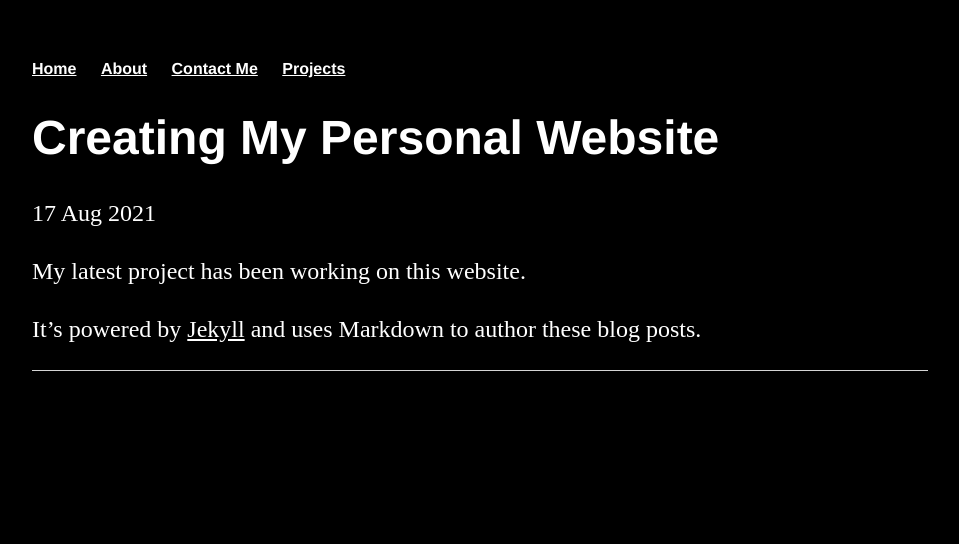
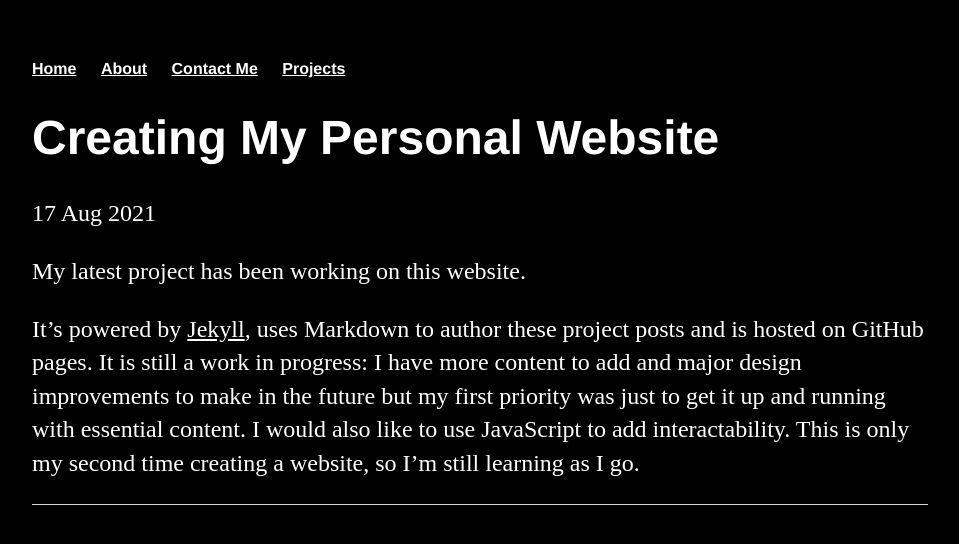
Before and after one commit to rachel-scott/rachel-scott.github.io, a Jekyll site: the page built from _posts/2021-07-24-Site-Launched.md, in a window 1280 px wide. Shown: the top 544 px of the page, without its empty margins (160-1119 px from the left). Built offline with Jekyll 4.4.1, drawn with Linux system fonts in a browser that asks for light colours.

Commit message:
Update 2021-07-24-Site-Launched.md

```diff
--- a/_posts/2021-07-24-Site-Launched.md
+++ b/_posts/2021-07-24-Site-Launched.md
@@ -6,4 +6,6 @@ date: 2021-08-17
 
 My latest project has been working on this website.
 
-It's powered by [Jekyll](http://jekyllrb.com) and uses Markdown to author these blog posts.
+It's powered by [Jekyll](http://jekyllrb.com), uses Markdown to author these project posts and is hosted on GitHub pages.
+It is still a work in progress: I have more content to add and major design improvements to make in the future but my first priority was just to get it up and running with essential content. I would also like to use JavaScript to add interactability.
+This is only my second time creating a website, so I'm still learning as I go.
```
